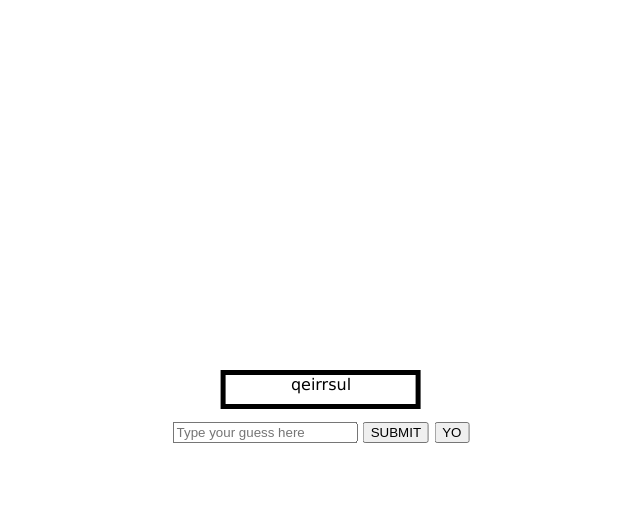
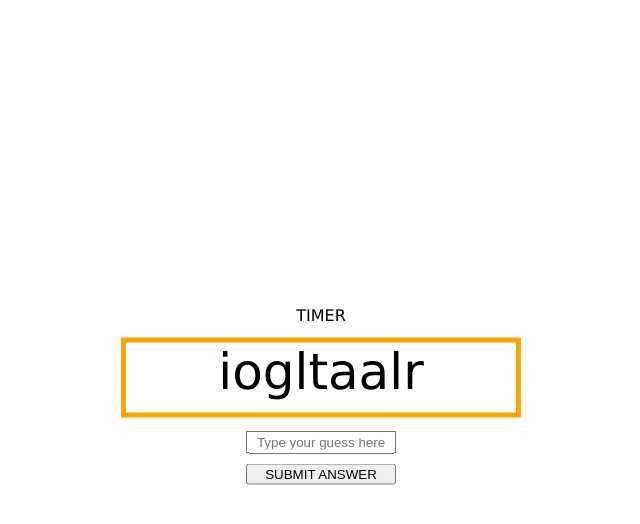
Before and after one commit to 1Guv/project-1, a PHP site: page / in a window 1280 px wide. Shown: the top 524 px of the page, without its empty margins (319-959 px from the left). Run offline with PHP 8.4, Linux system fonts and the light colour scheme; some libraries are stand-ins or nearby versions.

Commit message:
working on the Timer - style and functionality

```diff
--- a/css/style.css
+++ b/css/style.css
@@ -24,13 +24,32 @@ ul {
 }
 
 li {
-  border: 5px solid black;
+  border: 5px solid orange;
   padding: 5;
   /*height: 10px;*/
   position: relative;
   display: inline-block;
   margin: -3px;
-  width: 200px;
-  height: 39px;
+  width: 400px;
+  height: 80px;
+  text-align: center;
+  font-size: 50px
+}
+
+/*Style the form and input with button*/
+form input, button{
+  display: block;
+  margin: 10px auto;
+  width: 150px;
   text-align: center;
 }
+
+input {
+  /*background-color: grey;*/
+  padding: 2px;
+  margin: 10px;
+}
+
+button {
+  top: 100px;
+}
--- a/index.html
+++ b/index.html
@@ -9,6 +9,7 @@
   </head>
   <body>
     <main class="main">
+      <div class="">TIMER</div>
       <ul class="ul">
         <li class="one"></li>
         <!-- <li class="two"></li> -->
@@ -19,12 +20,10 @@
         <!-- <li class="seven"></li> -->
         <!-- <li class="seven"></li> -->
       </ul>
-      <input id="buttonyo" type="text" name="" placeholder="Type your guess here">
-      <button class="button">SUBMIT</button>
-      <button class="buttonyo" value="">YO</button>
-      <div class="d1"></div>
-      <div class="d2"></div>
-      <div class="d3"></div>
+      <form class="" action="index.html" method="post">
+        <input id="buttonyo" type="text" name="" placeholder="Type your guess here">
+        <button class="buttonyo" value="">SUBMIT ANSWER</button>
+      </form>
     </main>
   </body>
 </html>
--- a/js/app.js
+++ b/js/app.js
@@ -1,10 +1,9 @@
 $(() => {
 
-  const $li = $('li');
-  // const $button = $('.button');
+  const $liOne = $('.one');
   const $buttonYo = $('.buttonyo');
 
-  const $words = ['elephant', 'giraffe', 'orangutan', 'kangaroo', 'squirrel', 'aardvark'];
+  const $words = ['elephant', 'giraffe', 'orangutan', 'kangaroo', 'squirrel', 'aardvark', 'alligator', 'barracuda', 'crocodile'];
 
   let randomWord = null;
   let inputtedText = null;
@@ -15,7 +14,7 @@ $(() => {
     // alert(randomNumber);
     // alert($words[randomNumber]);
     randomWord = $words[$randomNumber];
-    // $li.text(randomWord);
+    // $liOne.text(randomWord);
     jumbleWord(randomWord);
   }
 
@@ -32,7 +31,7 @@ $(() => {
     }
     const $jumbledWord = (a.join(''));
     // alert($jumbledWord);
-    $li.text($jumbledWord); // displays the jumbled word
+    $liOne.text($jumbledWord); // displays the jumbled word
   }
 
   // Get the inputted text // ID NEEDS TO GO ON THE INPUT BOX
@@ -43,7 +42,7 @@ $(() => {
     checkMatch();
   });
 
-  // check to see if the word is the same as users word
+  // check to see if the random word is the same as users inputted word
   function checkMatch() {
     if (inputtedText === randomWord) {
       alert('You have matched the words CORRECTLY');
@@ -71,5 +70,5 @@ $(() => {
 // const $divs = $('div');
 
 // $button.on('click', (e) => {
-//   $li.text('Yo');
+//   $liOne.text('Yo');
 // });
```
